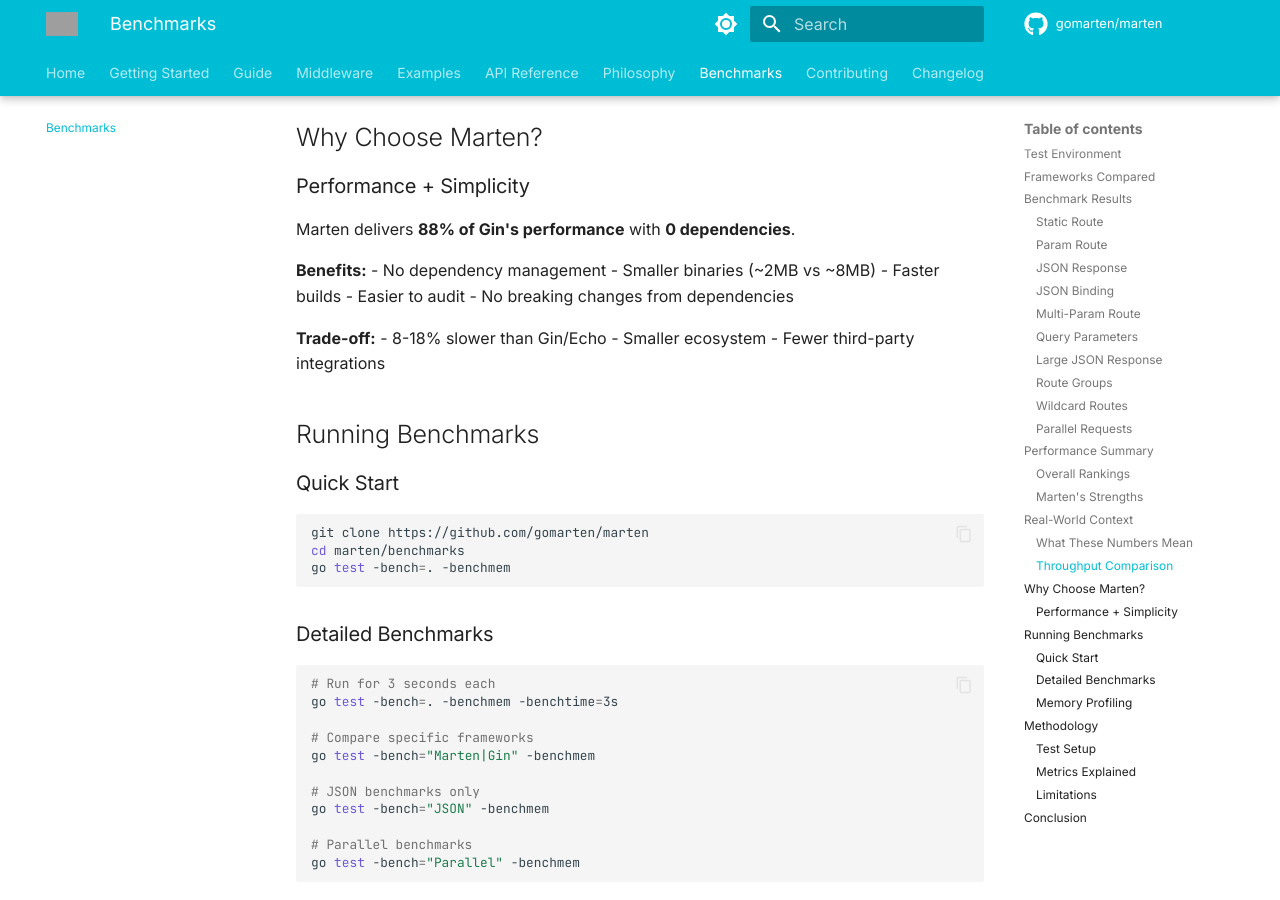
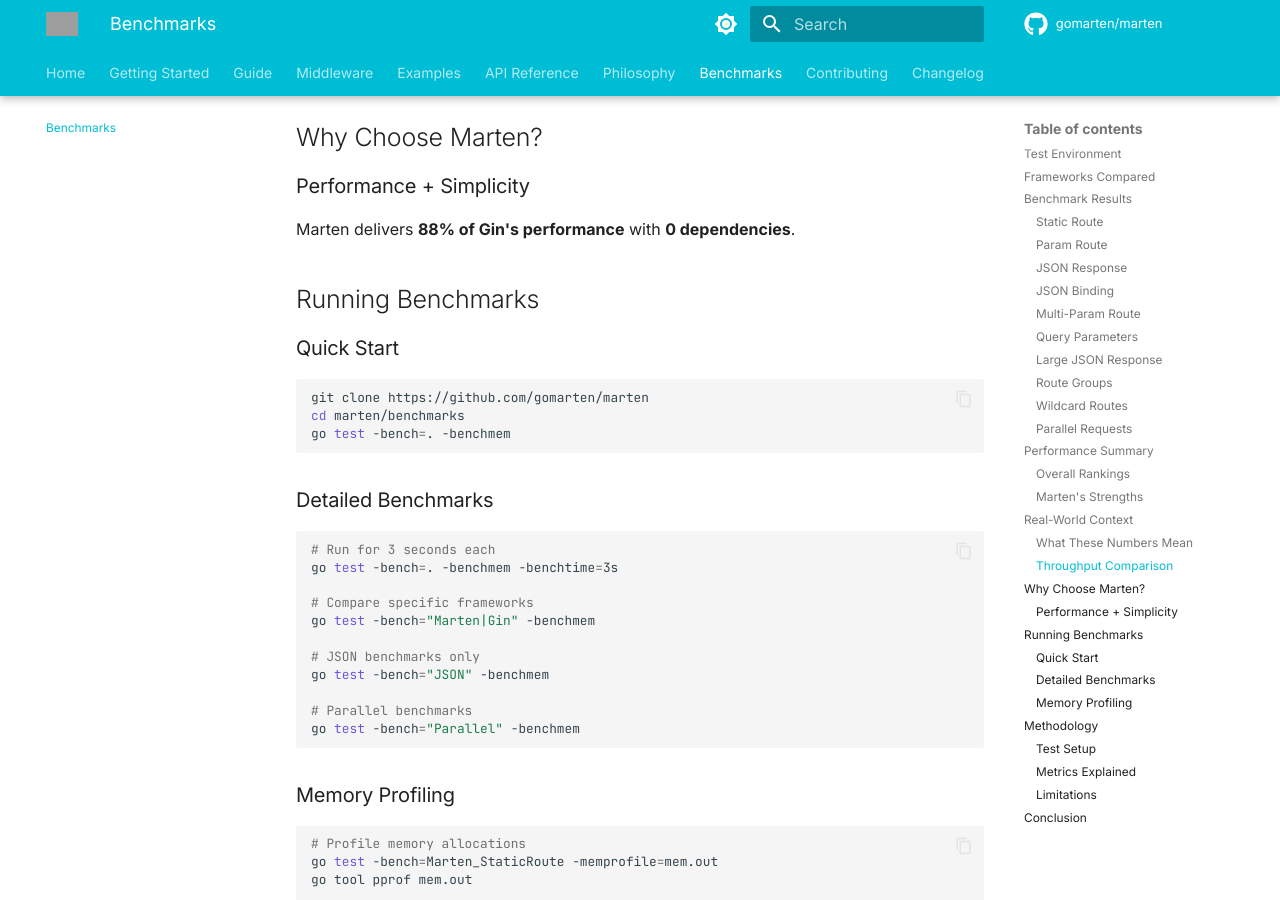
Before and after one commit to gomarten/docs, an MkDocs documentation site: the page built from docs/benchmarks.md, in a window 1280 px wide and 900 px high, scrolled down 6415 px. Built offline with MkDocs 1.6.1 and Material for MkDocs 9.7.7, drawn with Linux system fonts in a browser that asks for light colours; comment, search, counter and statistics services are not loaded; some of the changed text lies outside the part shown; grey boxes are pictures that could not be loaded.

Commit message:
docs: update v0.1.3 benchmarks with latest results

```diff
--- a/docs/benchmarks.md
+++ b/docs/benchmarks.md
@@ -217,19 +217,6 @@
 
 Marten delivers **88% of Gin's performance** with **0 dependencies**.
 
-**Benefits:**
-- No dependency management
-- Smaller binaries (~2MB vs ~8MB)
-- Faster builds
-- Easier to audit
-- No breaking changes from dependencies
-
-**Trade-off:**
-- 8-18% slower than Gin/Echo
-- Smaller ecosystem
-- Fewer third-party integrations
-
-
 ## Running Benchmarks
 
 ### Quick Start
```
Also changed, not shown: other parts of docs/benchmarks.md (+1 -3 lines).
